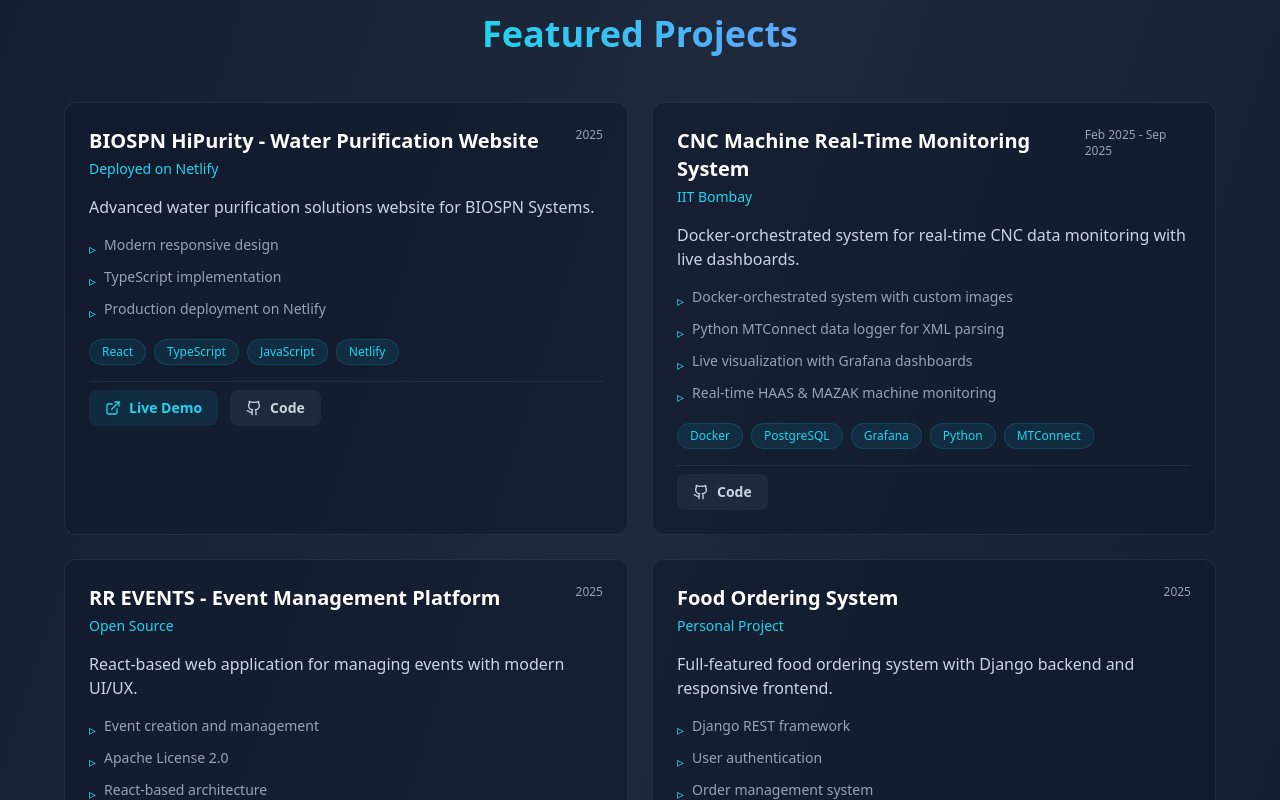
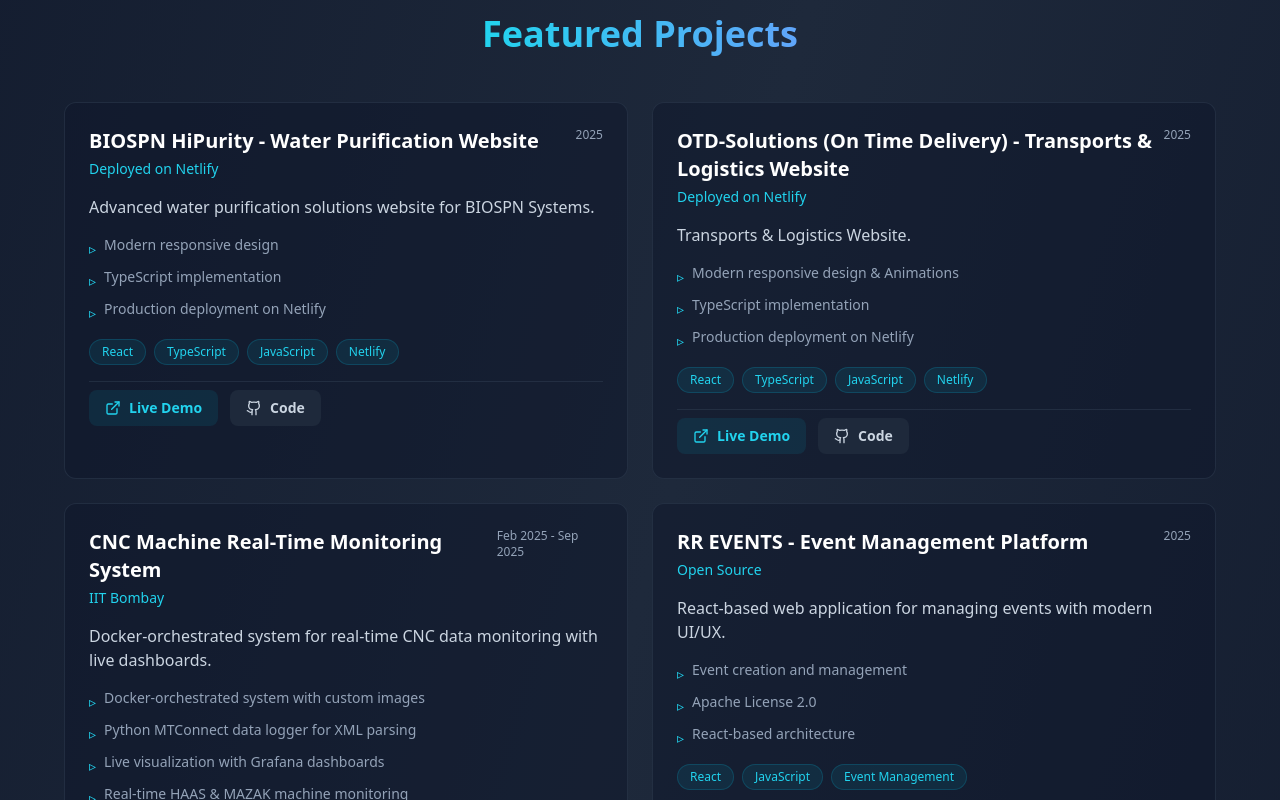
Before and after one commit to siddhanth88/siddhanthportfolio, a React (Vite) app: page / in a window 1280 px wide. Shown: the part 1640-2440 px from the top of the page. Built offline with nearby package versions, Linux system fonts and the light colour scheme.

Commit message:
Update App.jsx

```diff
--- a/src/App.jsx
+++ b/src/App.jsx
@@ -34,6 +34,21 @@
       github: 'https://github.com/siddhanth88/biospn.2',
       highlights: [
         'Modern responsive design',
+        'TypeScript implementation',
+        'Production deployment on Netlify'
+      ]
+    },
+
+    {
+      title: 'OTD-Solutions (On Time Delivery) - Transports & Logistics Website',
+      company: 'Deployed on Netlify',
+      period: '2025',
+      tags: ['React', 'TypeScript', 'JavaScript', 'Netlify'],
+      description: 'Transports & Logistics Website.',
+      link: 'https://otdsolutions.netlify.app/',
+      github: 'https://github.com/siddhanth88/otd-solutions1',
+      highlights: [
+        'Modern responsive design & Animations',
         'TypeScript implementation',
         'Production deployment on Netlify'
       ]
```
